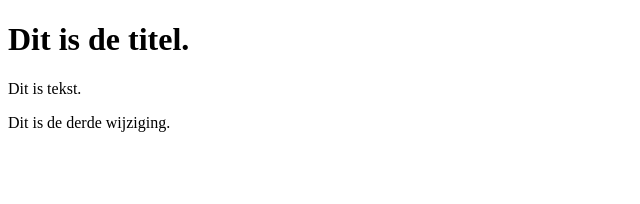
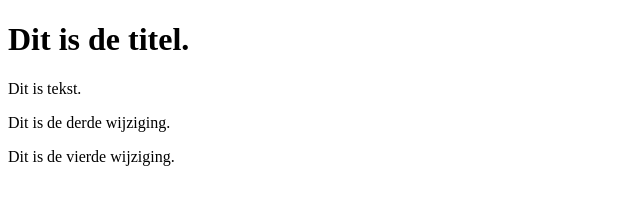
Before and after one commit to DamierClaeys/nieuwProject, a plain HTML site: page newProject/WebContent/index.html in a window 1280 px wide. Shown: the whole page, without its empty margins (0-640 px from the left). Drawn offline with Linux system fonts and the light colour scheme.

Commit message:
Dit is de vierde wijziging aan index.html

```diff
--- a/newProject/WebContent/index.html
+++ b/newProject/WebContent/index.html
@@ -11,6 +11,7 @@
 		<article>
 			<p>Dit is tekst.</p>
 			<p>Dit is de derde wijziging.</p>
+			<p>Dit is de vierde wijziging.</p>
 		</article>
 	</body>
 </html>
```
